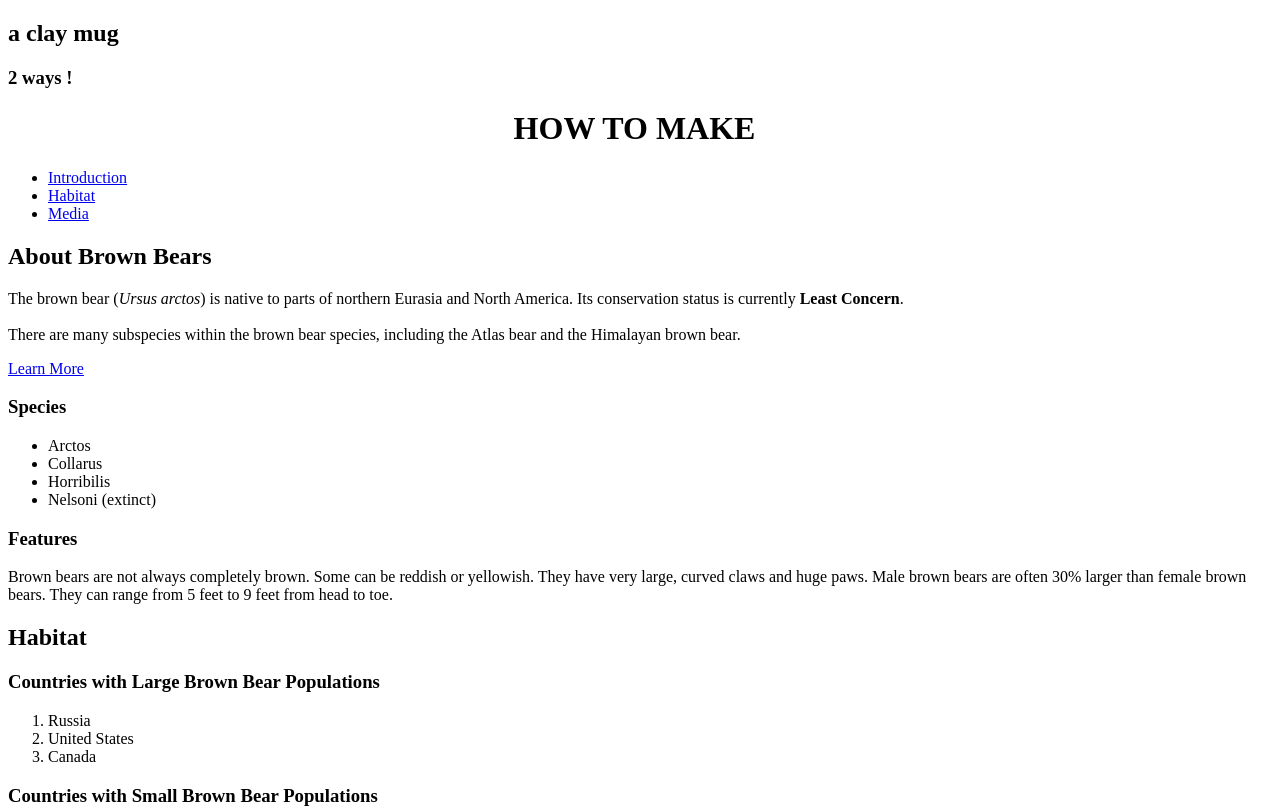
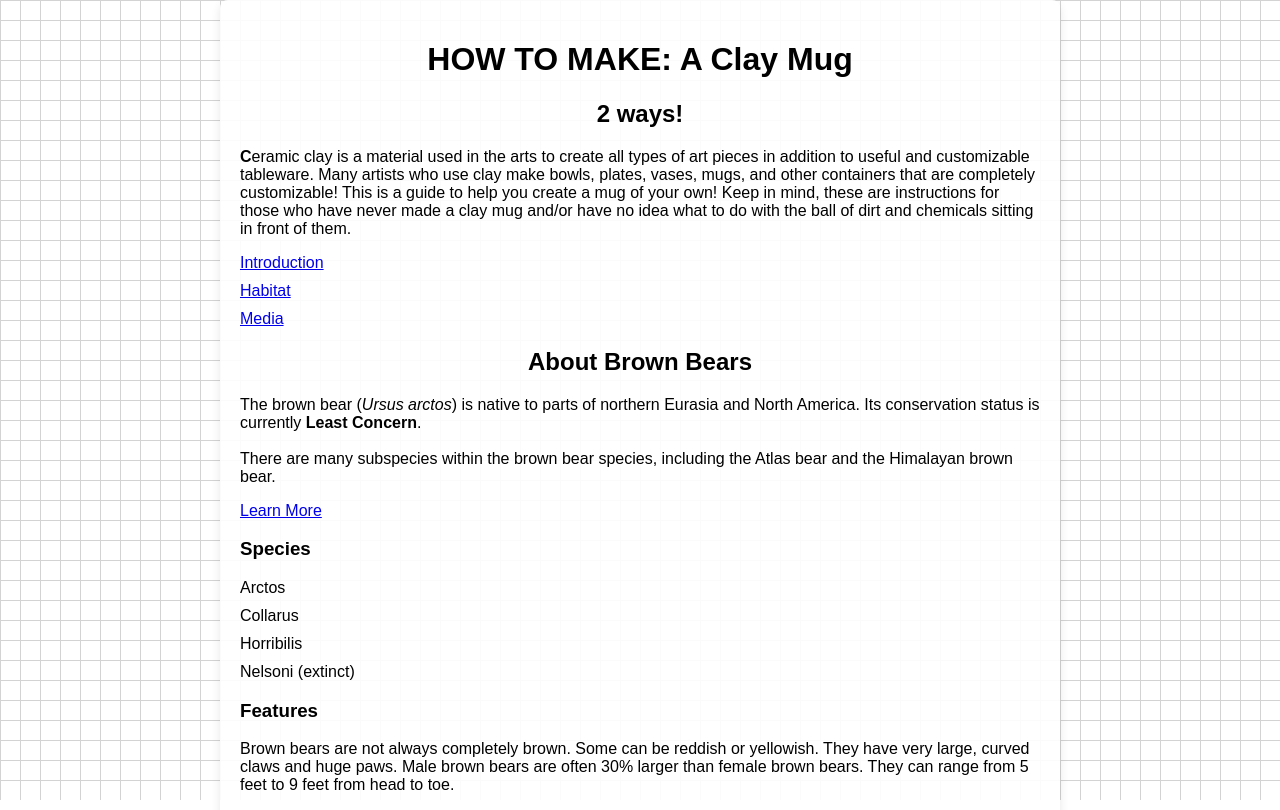
Before and after one commit to chani-moon/chani-moon.github.io, a plain HTML site: page index.html in a window 1280 px wide. Shown: the top 810 px of the page. Drawn offline with Linux system fonts and the light colour scheme.

Commit message:
Update index.html

```diff
--- a/index.html
+++ b/index.html
@@ -1,21 +1,75 @@
 <!DOCTYPE html>
 <html>
 <head>
- <title> ceramic mug tutorial</title>
- <h2>a clay mug </h2>
- <h3> 2 ways !</h3>
+  <title>Ceramic Mug Tutorial</title>
+  <style>
+    /* Ensure the body and html fill the whole page */
+    html, body {
+      margin: 0;
+      padding: 0;
+      width: 100%;
+      height: 100%;
+      font-family: Arial, sans-serif;
+    }
+
+    /* Graph Paper Background */
+    body::before {
+      content: '';
+      position: fixed;
+      top: 0;
+      left: 0;
+      width: 100vw;
+      height: 100vh;
+      background-color: #ffffff;
+      background-image:
+        linear-gradient(to right, #d3d3d3 1px, transparent 1px),
+        linear-gradient(to bottom, #d3d3d3 1px, transparent 1px);
+      background-size: 20px 20px; /* Adjust grid size here */
+      z-index: -1; /* Keeps the grid behind the content */
+    }
+
+    /* Content container */
+    .content {
+      padding: 20px;
+      max-width: 800px;
+      margin: 0 auto; /* Center the content horizontally */
+      background-color: rgba(255, 255, 255, 0.9); /* Slightly transparent background */
+      border-radius: 8px;
+      box-shadow: 0 4px 10px rgba(0, 0, 0, 0.1);
+    }
+
+    h1, h2 {
+      text-align: center;
+    }
+
+    ul {
+      list-style-type: none;
+      padding: 0;
+    }
+
+    ul li {
+      margin: 10px 0;
+    }
+  </style>
 </head>
+
 <body>
- <h1 style="margin-left:40%; margin-right:40%;"style="font-size:4em; "> HOW TO MAKE </h1>
+  <!-- Content Container -->
+  <div class="content">
+    <h1>HOW TO MAKE: A Clay Mug</h1>
+    <h2>2 ways!</h2>
+
+    <p><strong>C</strong>eramic clay is a material used in the arts to create all types of art pieces in addition to useful and customizable tableware. Many artists who use clay make bowls, plates, vases, mugs, and other containers that are completely customizable! This is a guide to help you create a mug of your own! Keep in mind, these are instructions for those who have never made a clay mug and/or have no idea what to do with the ball of dirt and chemicals sitting in front of them.</p>
+
     <ul>
       <li><a href="#introduction">Introduction</a></li>
       <li><a href="#habitat">Habitat</a></li>
       <li><a href="#media">Media</a></li>
     </ul>
+
     <div id="introduction">
       <h2>About Brown Bears</h2>
-   <p>The brown bear (<em>Ursus arctos</em>) is native to parts of northern Eurasia and North America. Its conservation status is currently <strong>Least Concern</strong>.<br /><br /> There are many subspecies within the brown bear species, including the
-     Atlas bear and the Himalayan brown bear.</p>
+      <p>The brown bear (<em>Ursus arctos</em>) is native to parts of northern Eurasia and North America. Its conservation status is currently <strong>Least Concern</strong>.<br /><br /> There are many subspecies within the brown bear species, including the Atlas bear and the Himalayan brown bear.</p>
       <a href="https://en.wikipedia.org/wiki/Brown_bear" target="_blank">Learn More</a>
       <h3>Species</h3>
       <ul>
@@ -27,6 +81,7 @@
       <h3>Features</h3>
       <p>Brown bears are not always completely brown. Some can be reddish or yellowish. They have very large, curved claws and huge paws. Male brown bears are often 30% larger than female brown bears. They can range from 5 feet to 9 feet from head to toe.</p>
     </div>
+
     <div id="habitat">
       <h2>Habitat</h2>
       <h3>Countries with Large Brown Bear Populations</h3>
@@ -38,10 +93,12 @@
       <h3>Countries with Small Brown Bear Populations</h3>
       <p>Some countries with smaller brown bear populations include Armenia, Belarus, Bulgaria, China, Finland, France, Greece, India, Japan, Nepal, Poland, Romania, Slovenia, Turkmenistan, and Uzbekistan.</p>
     </div>
+
     <div id="media">
       <h2>Media</h2>
-   <a href="https://en.wikipedia.org/wiki/Brown_bear" target="_blank"><img src="https://content.codecademy.com/courses/web-101/web101-image_brownbear.jpg"/></a>
+      <a href="https://en.wikipedia.org/wiki/Brown_bear" target="_blank"><img src="https://content.codecademy.com/courses/web-101/web101-image_brownbear.jpg" alt="Brown Bear"/></a>
       <video src="https://content.codecademy.com/courses/freelance-1/unit-1/lesson-2/htmlcss1-vid_brown-bear.mp4" height="240" width="320" controls>Video not supported</video>
+    </div>
   </div>
 </body>
 </html>
```
Lines whose indentation alone changed are shown as unchanged.
